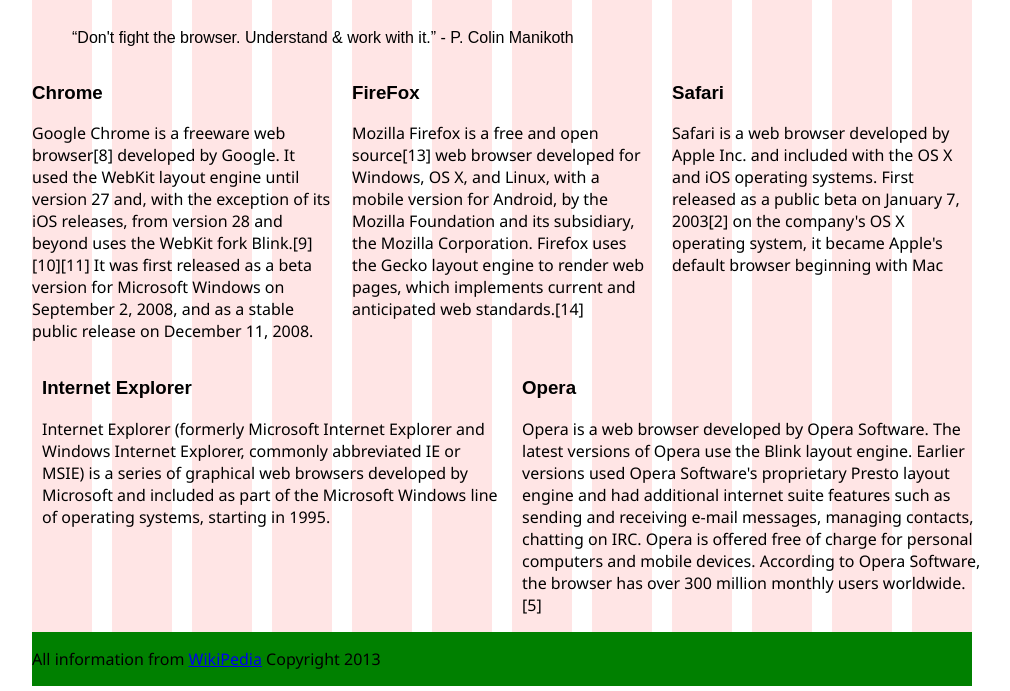
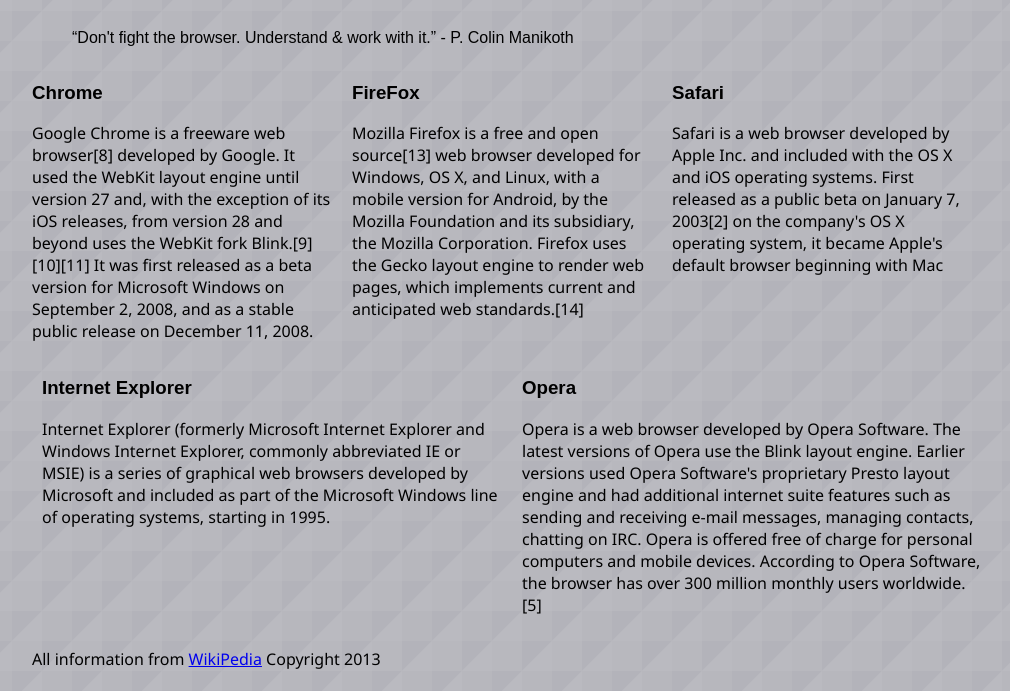
Before and after one commit to nspanjer/Midterm-Refresher-A-master, a plain HTML site: page index.html in a window 1280 px wide. Shown: the part 109-800 px from the top of the page, without its empty margins (138-1148 px from the left). Drawn offline with Linux system fonts and the light colour scheme.

Commit message:
6. Bg Img

```diff
--- a/css/styles.css
+++ b/css/styles.css
@@ -1,14 +1,13 @@
 /* Stylesheet */
 
-footer {
-	background-color: green;
+body {
+	background: url("../img/bg.png");
 }
+
+
 
 p {
 	font-family: 'Noto Sans', sans-serif;
 }
 
 /* Help Class to Show Grid */
-.showgrid {
-	background: url("../img/12-col-grid.gif") !important;
-}
```
